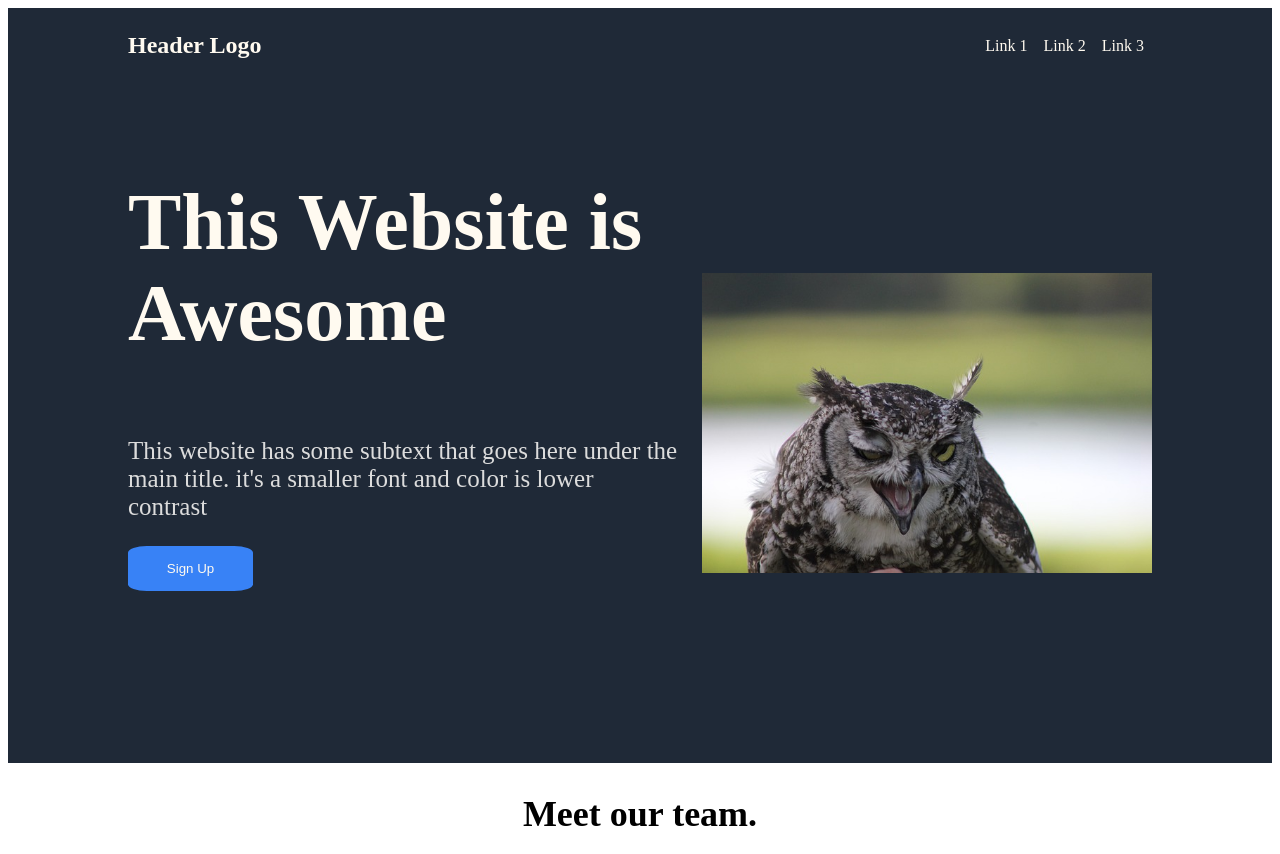
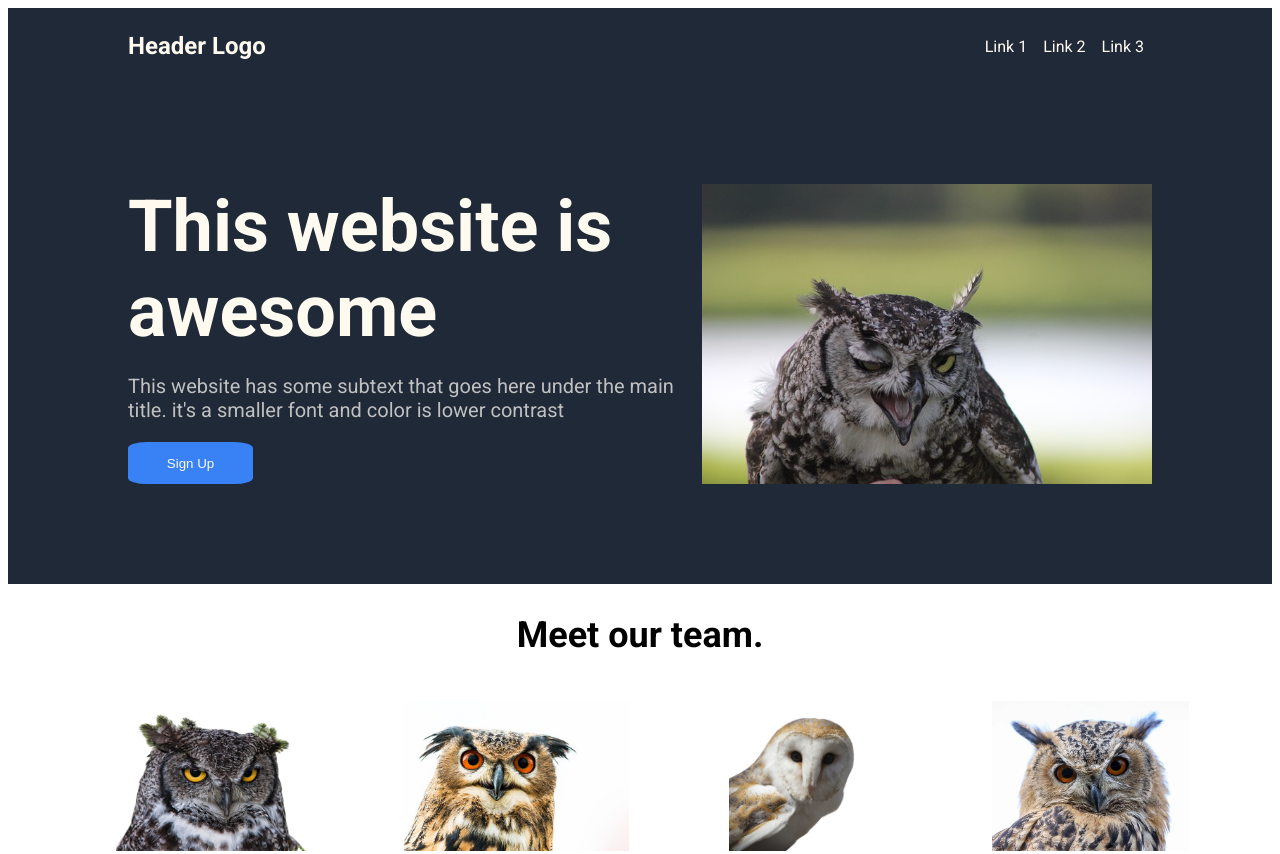
Before and after one commit to zyaka/awesome-webpage, a plain HTML site: page index.html in a window 1280 px wide. Shown: the top 854 px of the page. Drawn offline with Linux system fonts and the light colour scheme.

Commit message:
changed container 1 to look like example, and new google font added

```diff
--- a/index.html
+++ b/index.html
@@ -7,6 +7,9 @@
     <meta name="viewport" content="width=device-width, initial-scale=1.0">
     <title>Awesome Webpage</title>
     <link rel="stylesheet" type="text/css" href="styles.css" media="screen" />
+    <link rel="preconnect" href="https://fonts.googleapis.com">
+    <link rel="preconnect" href="https://fonts.gstatic.com" crossorigin>
+    <link href="https://fonts.googleapis.com/css2?family=Roboto:ital,wght@0,100;0,300;0,400;0,500;0,700;0,900;1,100;1,300;1,400;1,500;1,700;1,900&display=swap" rel="stylesheet">
 </head>
 
 <body>
@@ -21,7 +24,7 @@
 
     <div class="container-one">
         <div class="in-container-one">
-            <h1>This Website is Awesome</h1>
+            <h1>This website is awesome</h1>
             <p class="subtext">This website has some subtext that goes here under the main title. it's a smaller font and color is lower contrast
             </p>
             <button type="button">Sign Up</button>
--- a/styles.css
+++ b/styles.css
@@ -1,4 +1,8 @@
 /* header */
+
+html {
+    font-family: 'Roboto', sans-serif;
+}
 
 .header {
     background-color: #1f2937;
@@ -33,14 +37,14 @@
     align-items: center;
     justify-content: center;
     background-color: #1f2937;
-    padding: 40px 120px;
+    padding: 100px 120px;
     gap: 25px;
-    height: 600px;
+    max-height: 300px;
 }
 
 h1 {
-    padding: none;
-    margin: none;
+    padding: 0px;
+    margin: 0px;
 }
 
 .in-container-one {
@@ -48,13 +52,13 @@ h1 {
     flex-direction: column;
     color: floralwhite;
     background-color: #1f2937;
-    font-size: 40px;
-    height: 600px;
+    font-size: 36px;
+    max-height: 300px;
 }
 
 .subtext {
-    font-size: 25px;
-    color: gainsboro;
+    font-size: 20px;
+    color: silver;
 }
 
 .top-pic {
@@ -138,6 +142,8 @@ h2 {
 .quote {
     font-size: 36px;
     font-style: italic;
+    font-weight: lighter;
+    color: darkslategray;
 }
 
 .author {
```
